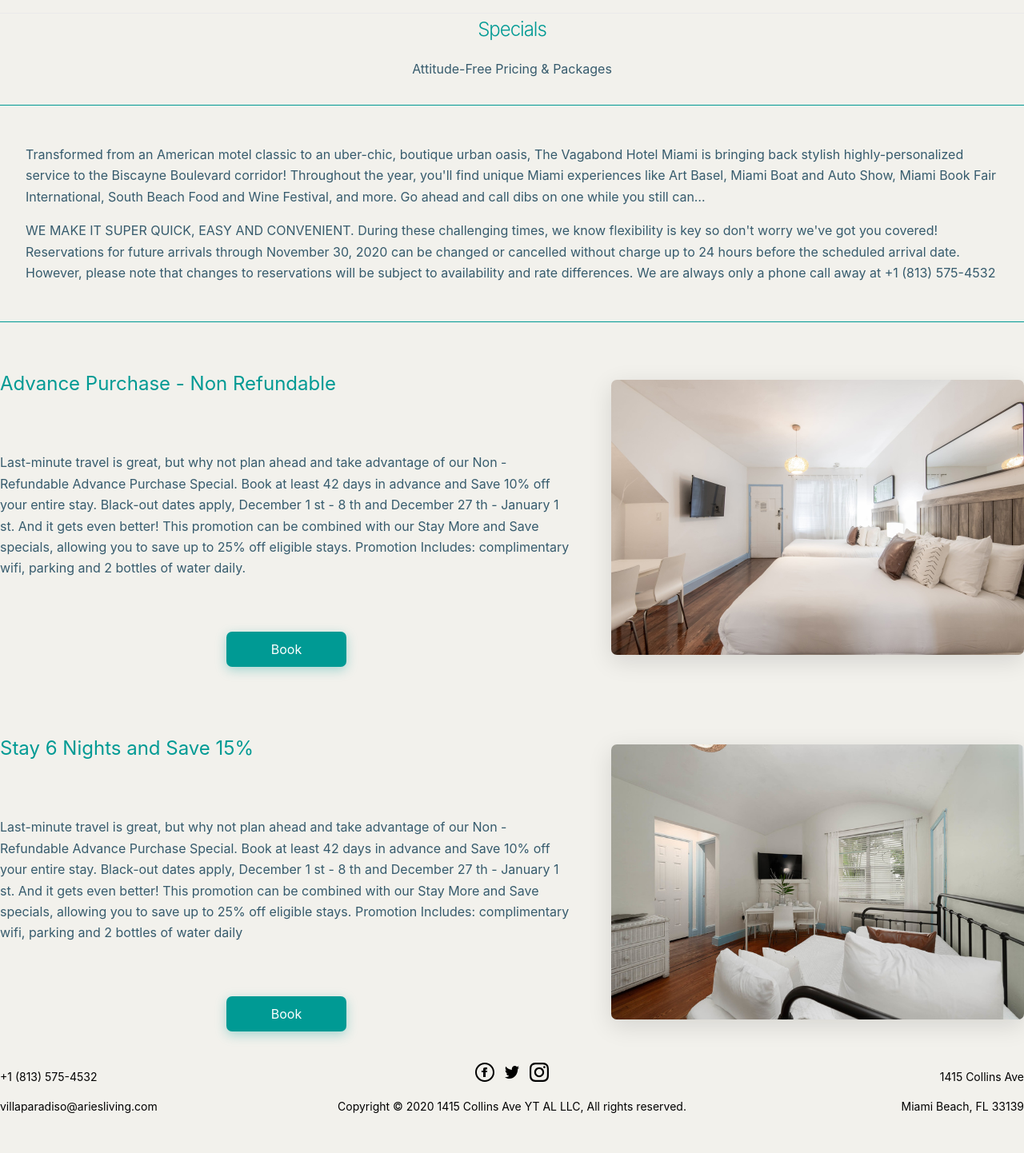
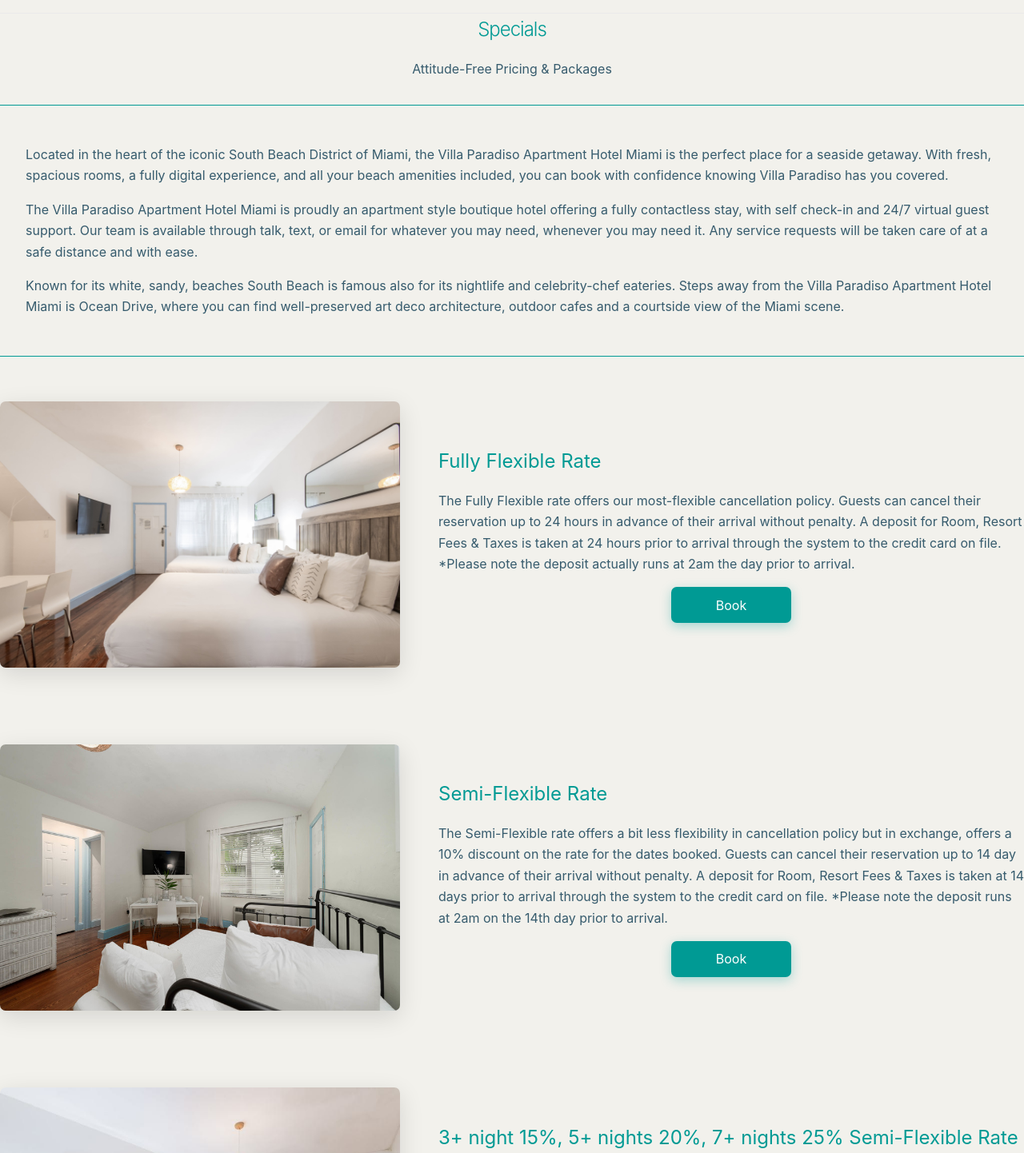
Before and after one commit to dmartss/villa-paradiso-hotels, a Next.js app: page /specials in a window 1280 px wide. Shown: the part 64-1506 px from the top of the page at 80% size. Before the commit the page ends 1479 px from the top, so only its background shows below. Built offline with nearby package versions, Linux system fonts and the light colour scheme; a web font is replaced by a local one.

Commit message:
specials

```diff
--- a/components/specials-section.js
+++ b/components/specials-section.js
@@ -19,13 +19,13 @@
             position: relative;
             display: flex;
             flex-direction: ${reverse ? 'row-reverse' : 'row'};
-            margin-top: var(--gap-double);
+            margin: var(--gap) 0;
           }
           .content {
             margin: ${reverse ? `0 var(--gap-triple) 0 0` : `0 0 0 var(--gap-triple)`};
             display: flex;
             flex-direction: column;
-            justify-content: space-around;
+            justify-content: center;
           }
           .content :global(a) {
             align-self: center;
--- a/pages/specials.js
+++ b/pages/specials.js
@@ -1,8 +1,8 @@
+import { SPECIALS, DESCRIPTIONS, TEXT } from 'lib/constants'
+import SpecialsSection from 'components/specials-section'
+import SectionHeader from 'components/section-header'
+import Container from 'components/container'
 import Page from 'components/page'
-import Container from 'components/container'
-import SectionHeader from 'components/section-header'
-import SpecialsSection from 'components/specials-section'
-import { PHONE } from 'lib/constants'
 
 export default function Specials() {
   return (
@@ -15,26 +15,13 @@
             description={`Attitude-Free Pricing & Packages`}
           />
           <div className="paragraph">
-            <p className="fs">
-              Transformed from an American motel classic to an uber-chic, boutique urban oasis, The
-              Vagabond Hotel Miami is bringing back stylish highly-personalized service to the
-              Biscayne Boulevard corridor! Throughout the year, you'll find unique Miami experiences
-              like Art Basel, Miami Boat and Auto Show, Miami Book Fair International, South Beach
-              Food and Wine Festival, and more. Go ahead and call dibs on one while you still can…
-            </p>
-            <p className="fs">
-              WE MAKE IT SUPER QUICK, EASY AND CONVENIENT. During these challenging times, we know
-              flexibility is key so don't worry we've got you covered! Reservations for future
-              arrivals through November 30, 2020 can be changed or cancelled without charge up to 24
-              hours before the scheduled arrival date. However, please note that changes to
-              reservations will be subject to availability and rate differences. We are always only
-              a phone call away at {PHONE}
-            </p>
+            <p className="fs">{TEXT[0]}</p>
+            <p className="fs">{TEXT[1]}</p>
+            <p className="fs">{TEXT[2]}</p>
           </div>
           <SpecialsSection
-            special="Advance Purchase - Non Refundable"
-            description="Last-minute travel is great, but why not plan ahead and take advantage of our Non - Refundable Advance Purchase Special.  Book at least 42 days in advance and Save 10% off your entire stay.  Black-out dates apply,  December 1 st - 8 th and December 27 th - January 1 st.
-          And it gets even better! This promotion can be combined with our Stay More and Save specials, allowing you to save up to 25% off eligible stays.  Promotion Includes: complimentary wifi, parking and 2 bottles of water daily."
+            special={SPECIALS[0]}
+            description={DESCRIPTIONS[0]}
             alt="Room 2"
             src="/showcase/rooms/multi-unit/1.jpg"
             width={3000 / 6}
@@ -42,24 +29,22 @@
           />
           <SpecialsSection
             reverse
-            special="Stay 6 Nights and Save 15%"
-            description="Last-minute travel is great, but why not plan ahead and take advantage of our Non - Refundable Advance Purchase Special.  Book at least 42 days in advance and Save 10% off your entire stay.  Black-out dates apply,  December 1 st - 8 th and December 27 th - January 1 st.
-          And it gets even better! This promotion can be combined with our Stay More and Save specials, allowing you to save up to 25% off eligible stays.  Promotion Includes: complimentary wifi, parking and 2 bottles of water daily"
+            special={SPECIALS[1]}
+            description={DESCRIPTIONS[1]}
             alt="Room 3"
             src="/showcase-thumbnails/rooms/19/4.jpg"
-            width={2064 / 4}
-            height={1376 / 4}
+            width={3000 / 6}
+            height={2000 / 6}
+          />
+          <SpecialsSection
+            special={SPECIALS[2]}
+            description={DESCRIPTIONS[2]}
+            alt="Multi Unit"
+            src="/showcase-thumbnails/rooms/multi-unit/2.jpg"
+            width={3000 / 6}
+            height={2000 / 6}
           />
         </Container>
-        <style jsx>
-          {`
-            .paragraph {
-              border-top: 1px solid var(--accents-1);
-              border-bottom: 1px solid var(--accents-1);
-              padding: var(--gap-double);
-            }
-          `}
-        </style>
       </Container>
     </Page>
   )
--- a/styles/global.css
+++ b/styles/global.css
@@ -82,6 +82,11 @@
 ::selection {
   background-color: var(--accents-1);
   color: var(--white);
+}
+.paragraph {
+  border-top: 1px solid var(--accents-1);
+  border-bottom: 1px solid var(--accents-1);
+  padding: var(--gap-double);
 }
 
 svg {
```
Also changed, not shown: lib/constants.js.
